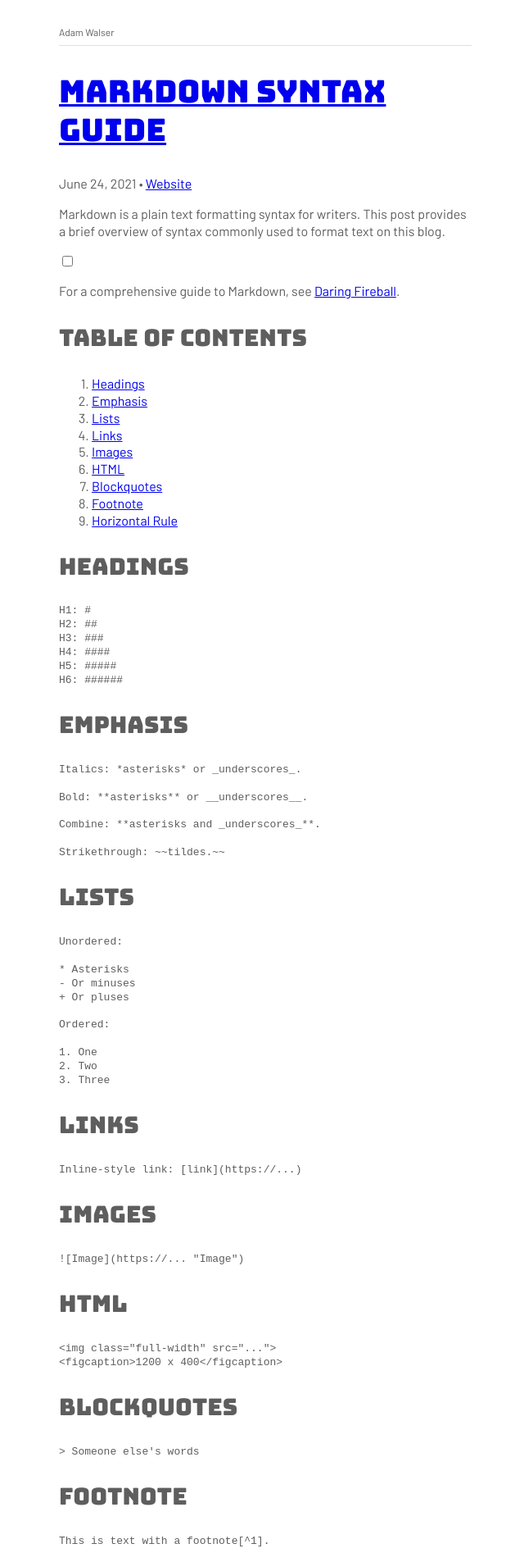
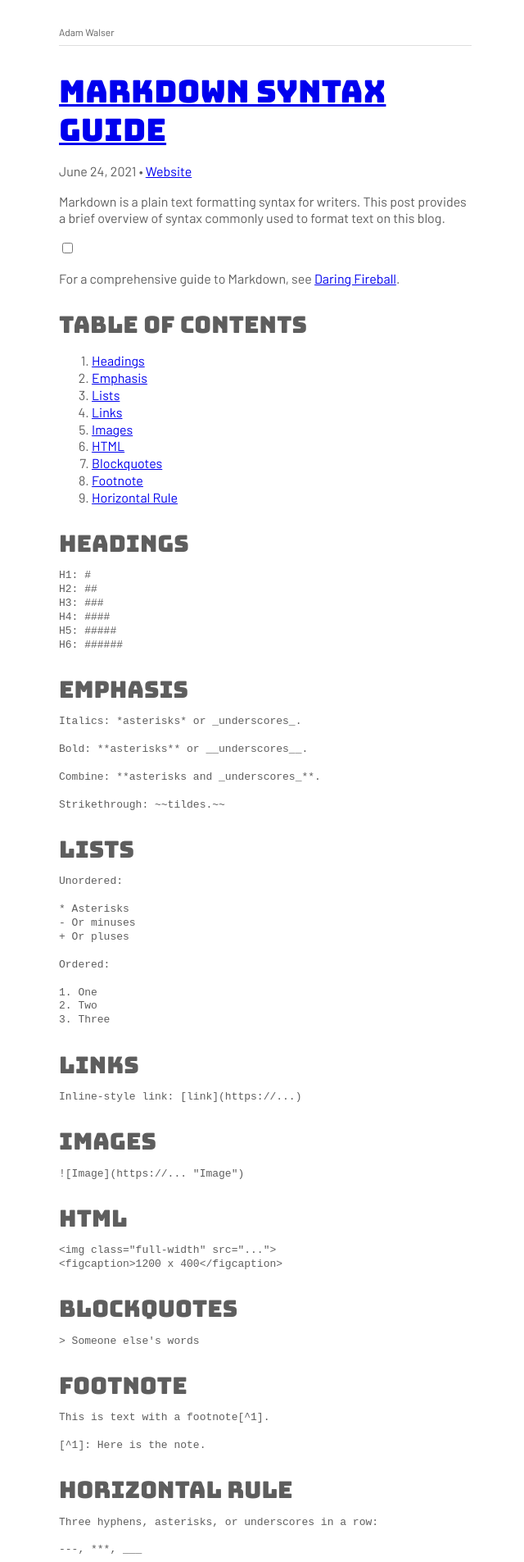
Before and after one commit to ajpwalser/ajpwalser.github.io, a Jekyll site: the page built from index.html, in a window 1280 px wide. Shown: the top 1905 px of the page at 82% size, without its empty margins (316-956 px from the left). Built offline with Jekyll 4.4.1, drawn with Linux system fonts in a browser that asks for light colours; the list of posts is cut into pages by our own code.

Commit message:
Update style.css

```diff
--- a/css/style.css
+++ b/css/style.css
@@ -66,7 +66,6 @@
 
 body {
 	font-family: 'Barlow', -apple-system, BlinkMacSystemFont, Segoe UI, Helvetica, Arial, sans-serif, Apple Color Emoji, Segoe UI Emoji, Segoe UI Symbol;
-	font-feature-settings: "ss01";
 	font-size: 100%;
 	line-height: 1.3;
 	background-color: var(--background);
@@ -121,21 +120,21 @@
 h2,
 h3,
 h4 {
-	font-family: 'Bungee', display;
+	font-family: 'Bungee', sans-serif;
 	font-weight: 400;
 }
 
 h1 {
 	font-size: 315.7%;
 	line-height: 1em;
-	/* margin-bottom: 0.33em; */
+	margin-bottom: 0.33em;
 }
 
 h2 {
 	font-size: 236.9%;
 	line-height: 1.25em;
 	margin-top: 0;
-	/* margin-bottom: 0.33em; */
+	margin-bottom: 0.33em;
 }
 
 h3,
@@ -143,13 +142,13 @@
 .cats {
 	font-size: 177%;
 	line-height: 1.25em;
-	/* margin-bottom: 0.25em; */
+	margin-bottom: 0.25em;
 }
 
 h4 {
 	font-size: 133%;
 	line-height: 1.25em;
-	/* margin-bottom: 0.25em; */
+	margin-bottom: 0.25em;
 
 
 /* Links */
@@ -190,7 +189,7 @@
 }
 
 time {
-	margin-top: -1.5em; /* Test */
+	margin-top: -2.5em; /* Test */
 }
 
 .meta {
```
